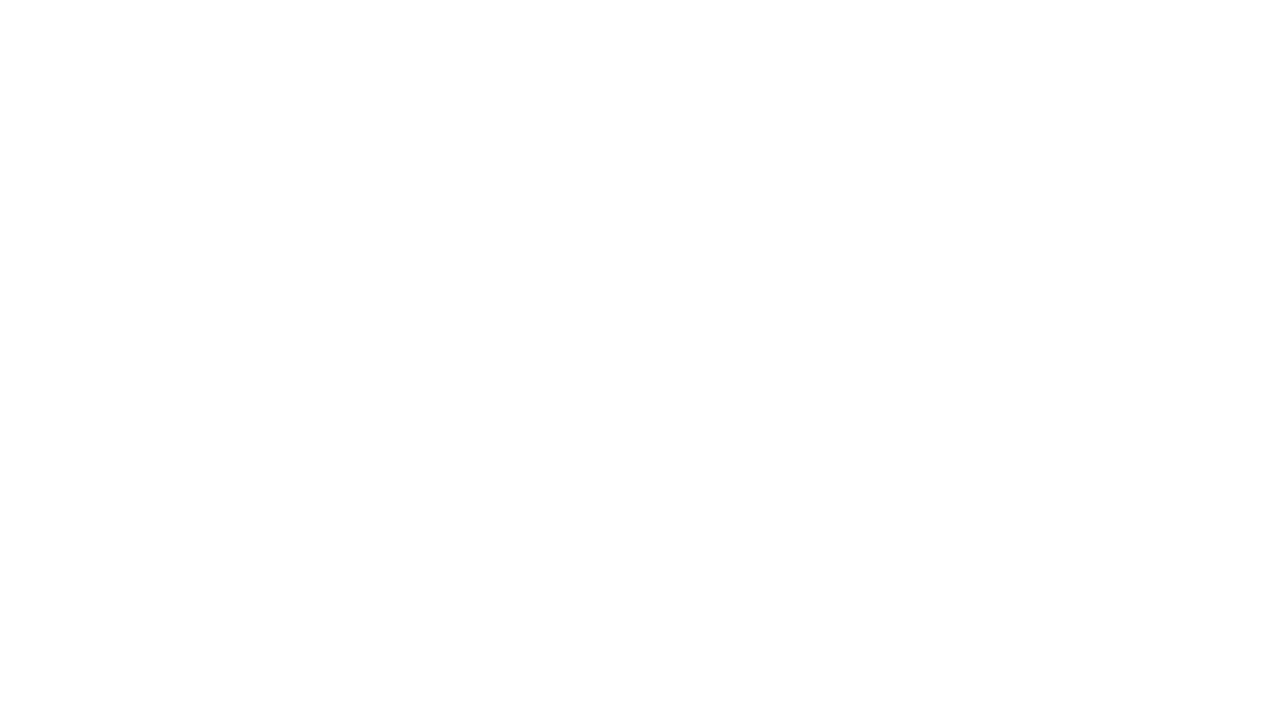
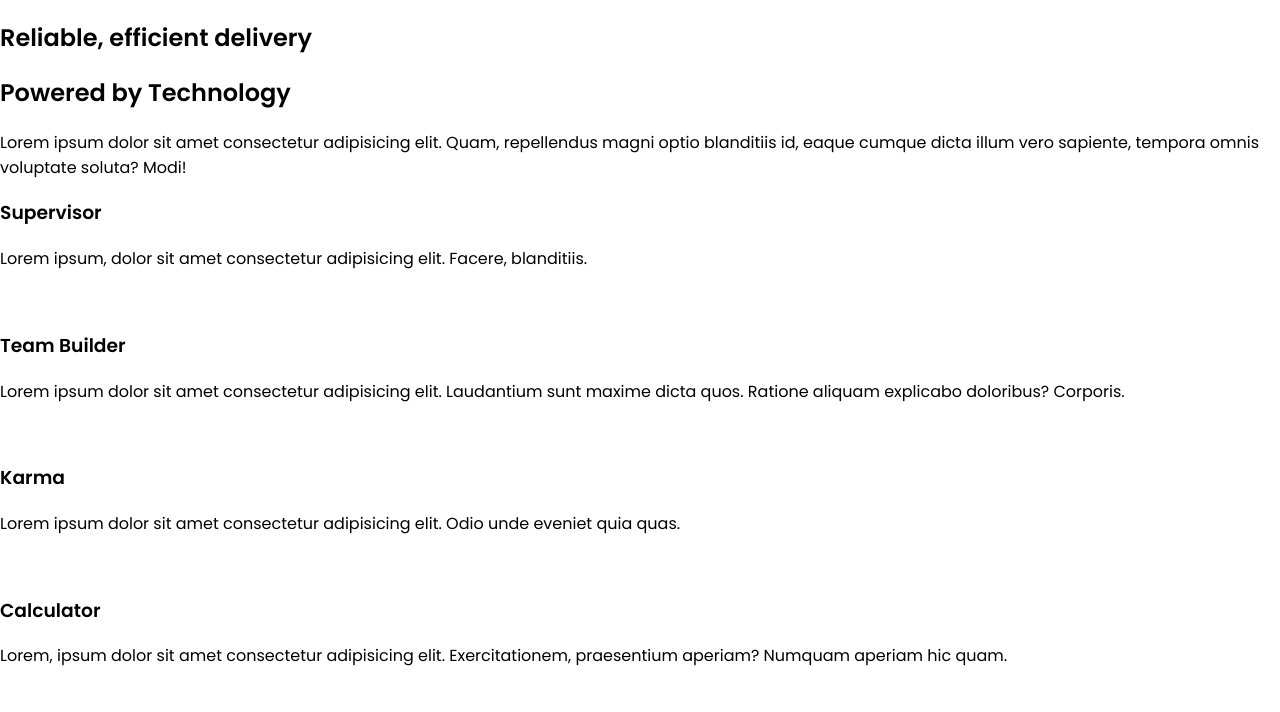
Before and after one commit to robb52/four-card, a plain HTML site: page index.html in a window 1280 px wide. Drawn offline with Linux system fonts and the light colour scheme.

Commit message:
Added markup

```diff
--- a/index.html
+++ b/index.html
@@ -12,6 +12,51 @@
 
   <body>
 
+    <section class="main">
+      <div class="hero">
+        <h2 class="title">Reliable, efficient delivery</h2>
+        <h2 class="sub-title">Powered by Technology</h2>
+        <p>
+          Lorem ipsum dolor sit amet consectetur adipisicing elit.
+          Quam, repellendus magni optio blanditiis id, eaque cumque dicta
+          illum vero sapiente, tempora omnis voluptate soluta? Modi!
+        </p>
+      </div>
+
+      <div class="cards">
+        <div class="supervisor">
+          <h3>Supervisor</h3>
+          <p>Lorem ipsum, dolor sit amet consectetur adipisicing elit.
+            Facere, blanditiis.</p>
+          <img src="" alt="">
+        </div>
+
+        <div class="team-builder">
+          <h3>Team Builder</h3>
+          <p>Lorem ipsum dolor sit amet consectetur adipisicing elit.
+            Laudantium sunt maxime dicta quos. Ratione aliquam explicabo
+            doloribus? Corporis.
+          </p>
+          <img src="" alt="">
+        </div>
+
+        <div class="karma">
+          <h3>Karma</h3>
+          <p>Lorem ipsum dolor sit amet consectetur adipisicing elit.
+            Odio unde eveniet quia quas.</p>
+          <img src="" alt="">
+        </div>
+
+        <div class="calc">
+          <h3>Calculator</h3>
+          <p>Lorem, ipsum dolor sit amet consectetur adipisicing elit. Exercitationem,
+            praesentium aperiam? Numquam aperiam hic quam.</p>
+          <img src="" alt="">
+        </div>
+      </div>
+
+    </section>
+
   </body>
 
 </html>
```
